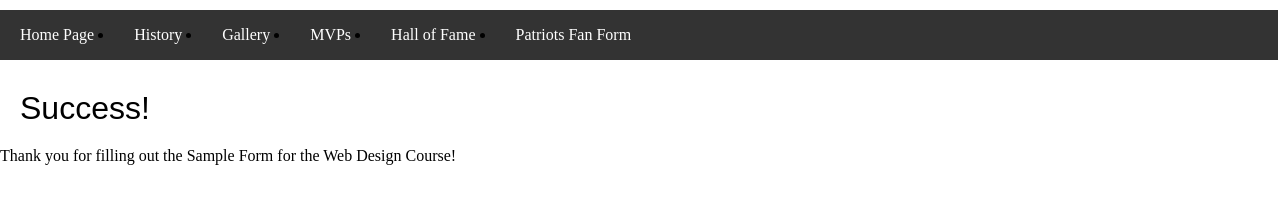
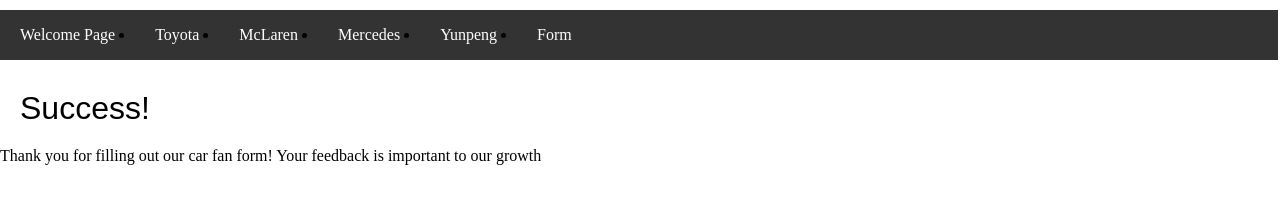
Before and after one commit to Yousseflotfi10/Web-Design, a plain HTML site: page success.html in a window 1280 px wide. Drawn offline with Linux system fonts and the light colour scheme.

Commit message:
Update success.html

```diff
--- a/success.html
+++ b/success.html
@@ -23,26 +23,14 @@
 	<body>
 
 		<nav>
-			<ul>
-		<li>
-		<a href="index.html">Home Page</a>
-		</li>
-		<li>
-		<a href="history.html">History</a>
-		</li>
-		<li>
-		<a href="photo_gallery.html">Gallery</a>
-		</li>
-		<li>
-		<a href="MVPs.html">MVPs</a>
-		</li>
-		<li>
-		<a href="HOF.html">Hall of Fame</a>
-		</li>
-		<li>
-		<a href="form.html">Patriots Fan Form</a>
-		</li>
-		</ul>
+		   <ul>
+			   <li><a href="index.html">Welcome Page</a></li>
+			   <li><a href="toyota.html">Toyota</a></li>
+			   <li><a href="mclaren.html">McLaren</a></li>
+			   <li><a href="mercedes.html">Mercedes</a></li>
+			   <li><a href="wip.html">Yunpeng</a></li>
+			   <li><a href="form.html">Form</a></li>
+		  </ul>
 		</nav>
 
 		<header>
@@ -52,7 +40,7 @@
 		<main>
 
 			<p>
-				Thank you for filling out the Sample Form for the Web Design Course!
+				Thank you for filling out our car fan form! Your feedback is important to our growth
 			</p>
 
 		</main>
```
